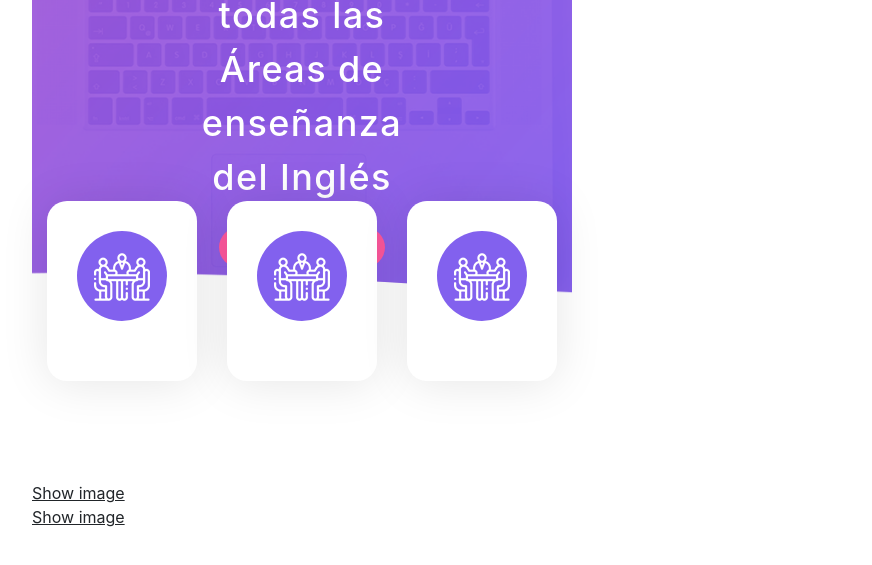
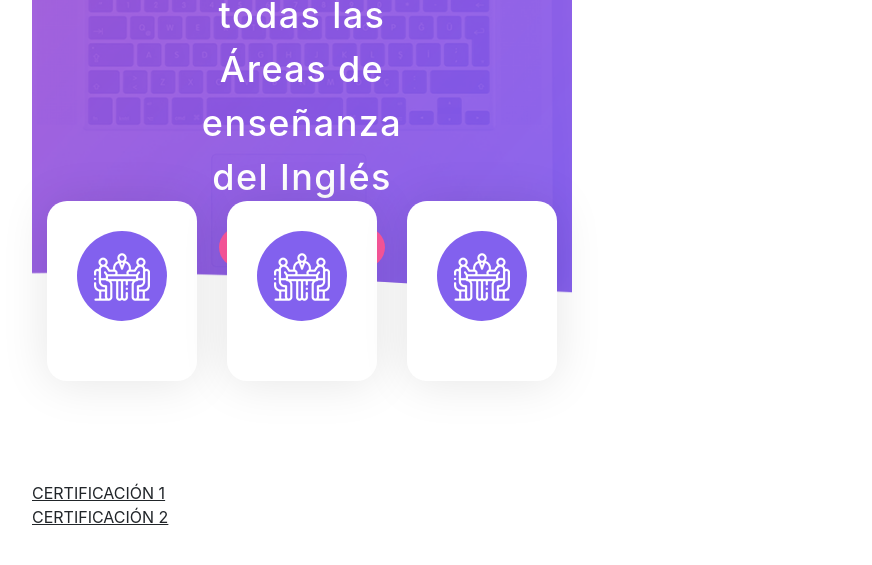
Before and after one commit to afleet06/templatemo_535_softy_pinko, a plain HTML site: page index.html in a window 1280 px wide. Shown: the part 409-974 px from the top of the page, without its empty margins (338-1210 px from the left). Drawn offline with Linux system fonts and the light colour scheme.

Commit message:
Update index.html

```diff
--- a/index.html
+++ b/index.html
@@ -139,10 +139,10 @@ https://templatemo.com/tm-535-softy-pinko
     <!-- ***** Features Big Item Start ***** -->
     <section class="section padding-top-70 padding-bottom-0" id="features">
         <details>
-            <summary>Show image</summary>
+            <summary>CERTIFICACIÓN 1</summary>
             <img aria-live="polite" src="https://mipaginadeingles.weebly.com/uploads/6/3/4/8/63487755/tkt1.jpg" alt="Alt text." loading="lazy" onload="this.style.animationName = 'reveal'">
           </details> <details>
-            <summary>Show image</summary>
+            <summary>CERTIFICACIÓN 2</summary>
             <img aria-live="polite" src="https://images.unsplash.com/photo-1618153278706-4e0f7385cef2?crop=entropy&cs=tinysrgb&fit=max&fm=jpg&ixid=MnwxNDU4OXwwfDF8cmFuZG9tfHx8fHx8fHx8MTYyMjI3NDI3OA&ixlib=rb-1.2.1&q=80&w=400" alt="Alt text." loading="lazy" onload="this.style.animationName = 'reveal'">
           </details>
     </section>
```
